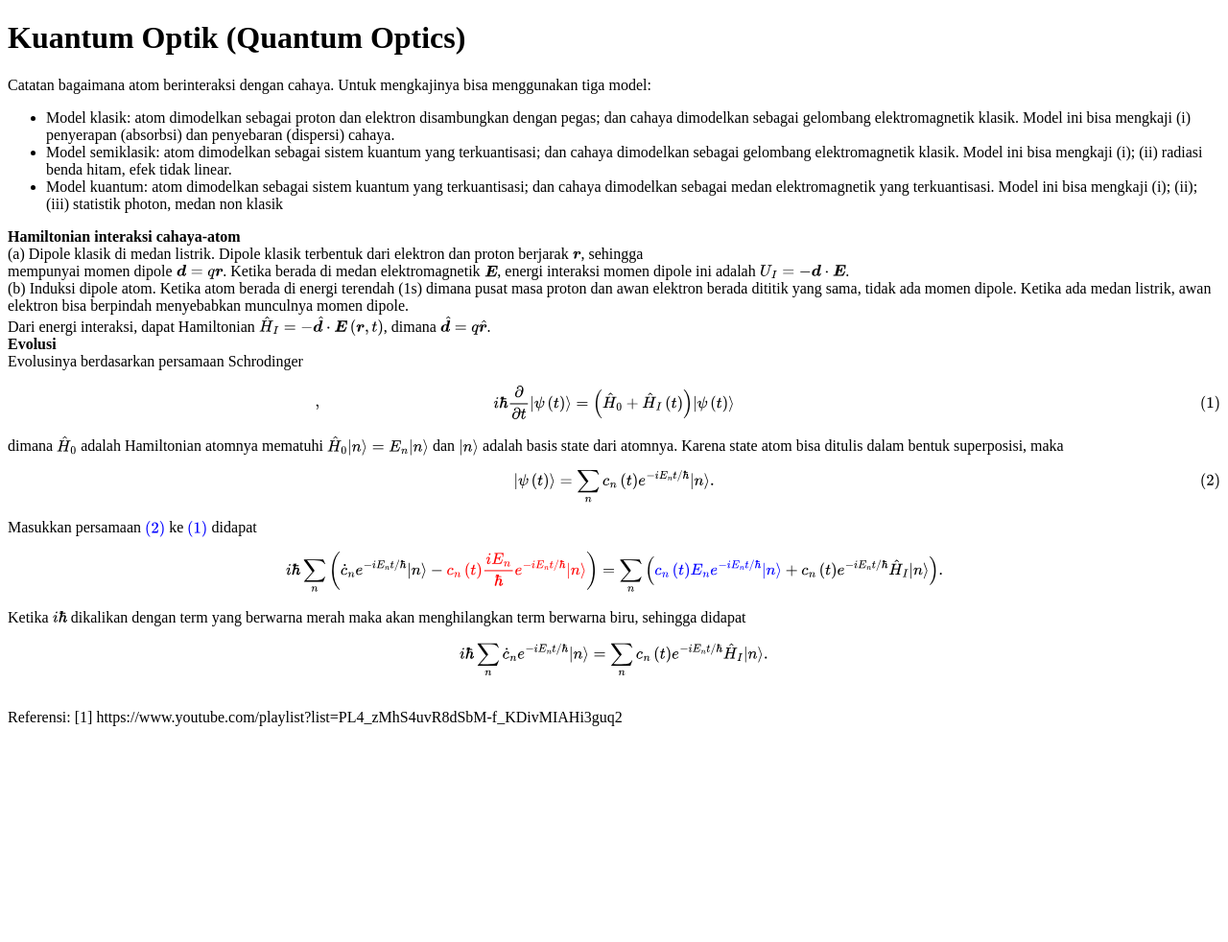
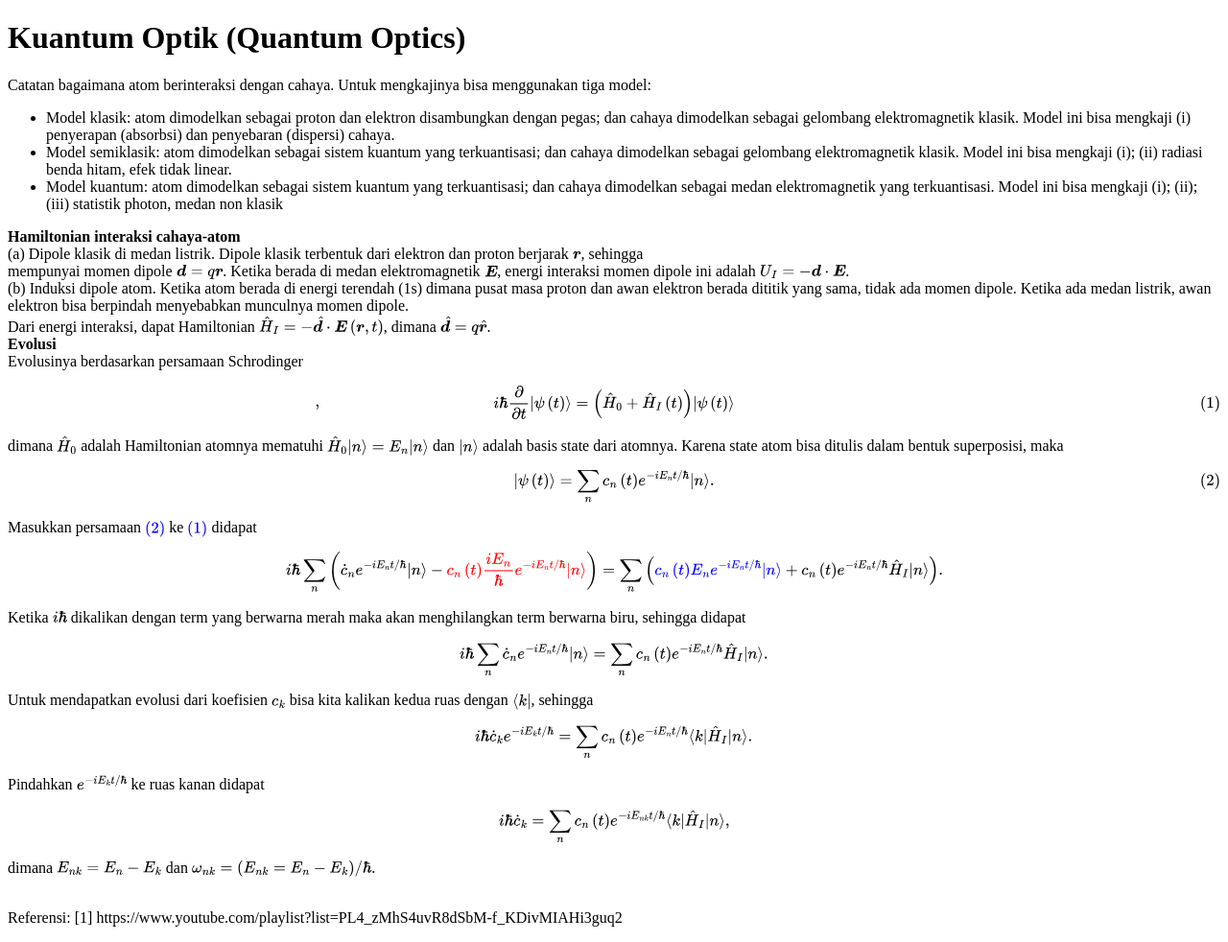
Before and after one commit to dangausuluah/dangausuluah.github.io, a Jekyll site: the page built from _posts/2025-07-29-QO.md, in a window 1280 px wide. Shown: the whole page at 96% size. Built offline with Jekyll 4.4.1, drawn with Linux system fonts in a browser that asks for light colours; our own code applies the rules of GitHub Pages for plain Markdown files; a script that is not in the unit is left out; comment, search, counter and statistics services are not loaded; before the commit the page ends 900 px from its top, so only the background shows below that.

Commit message:
Update 2025-07-29-QO.md

```diff
--- a/_posts/2025-07-29-QO.md
+++ b/_posts/2025-07-29-QO.md
@@ -66,6 +66,22 @@ i \hbar \sum_n \dot{c}_n e^{-i E_n t/ \hbar} \ket{n}
 = \sum_n c_n\left(t\right) e^{-i E_n t/ \hbar} \hat{H}_I \ket{n}.
 $$
 
+Untuk mendapatkan evolusi dari koefisien $c_k$ bisa kita kalikan kedua ruas dengan $\bra{k}$, sehingga
+
+$$
+i \hbar \dot{c}_k e^{-i E_k t/ \hbar}
+= \sum_n c_n\left(t\right) e^{-i E_n t/ \hbar} \bra{k} \hat{H}_I \ket{n}.
+$$
+
+Pindahkan $e^{-i E_k t/ \hbar}$ ke ruas kanan didapat
+
+$$
+i \hbar \dot{c}_k
+= \sum_n c_n\left(t\right) e^{-i E_{nk} t/ \hbar} \bra{k} \hat{H}_I \ket{n},
+$$
+
+dimana $E_{nk} = E_n - E_k$ dan $\omega_{nk} = \left(E_{nk} = E_n - E_k\right)/\hbar$.
+
 <br>
 Referensi:
 [1] https://www.youtube.com/playlist?list=PL4_zMhS4uvR8dSbM-f_KDivMIAHi3guq2
```
